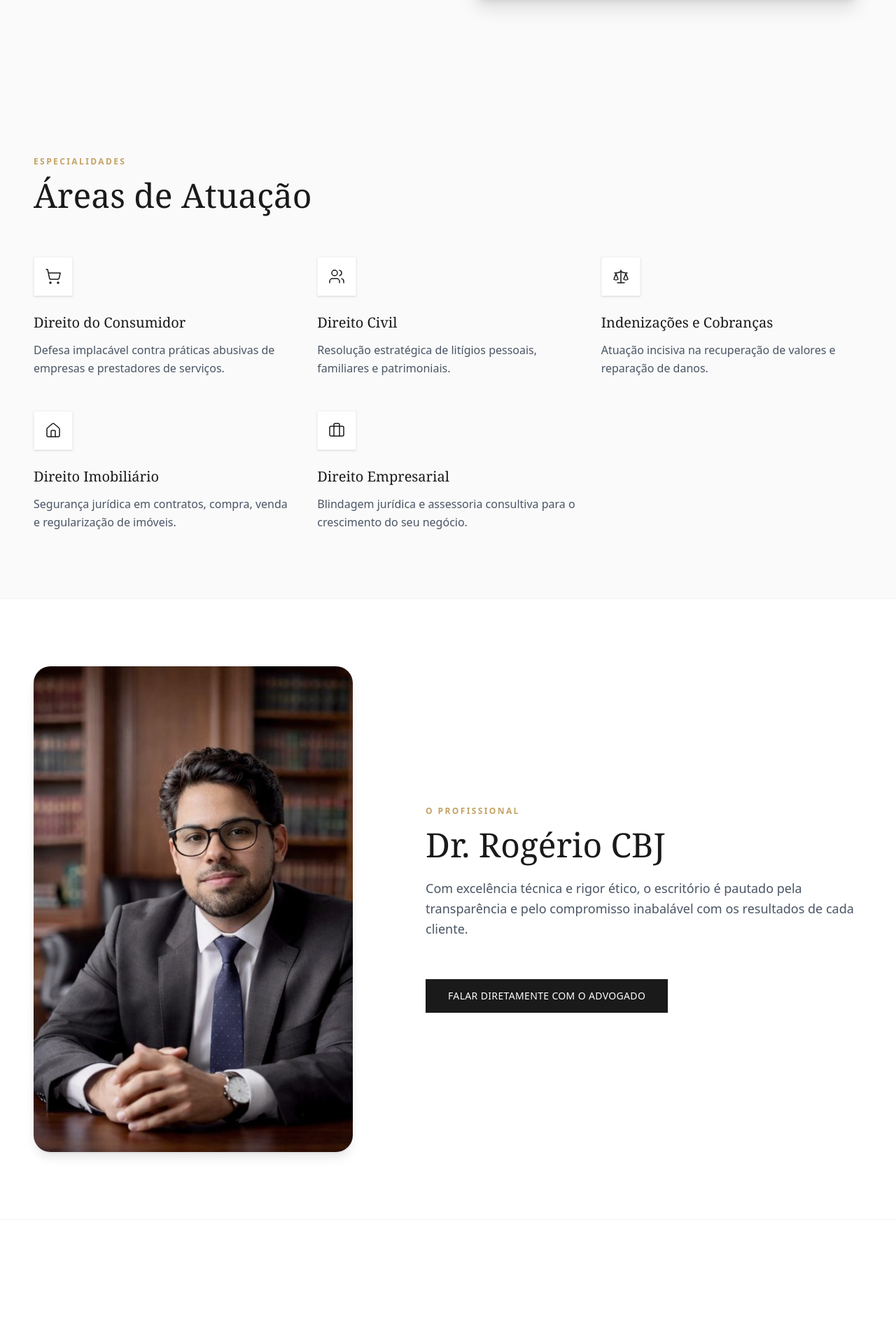
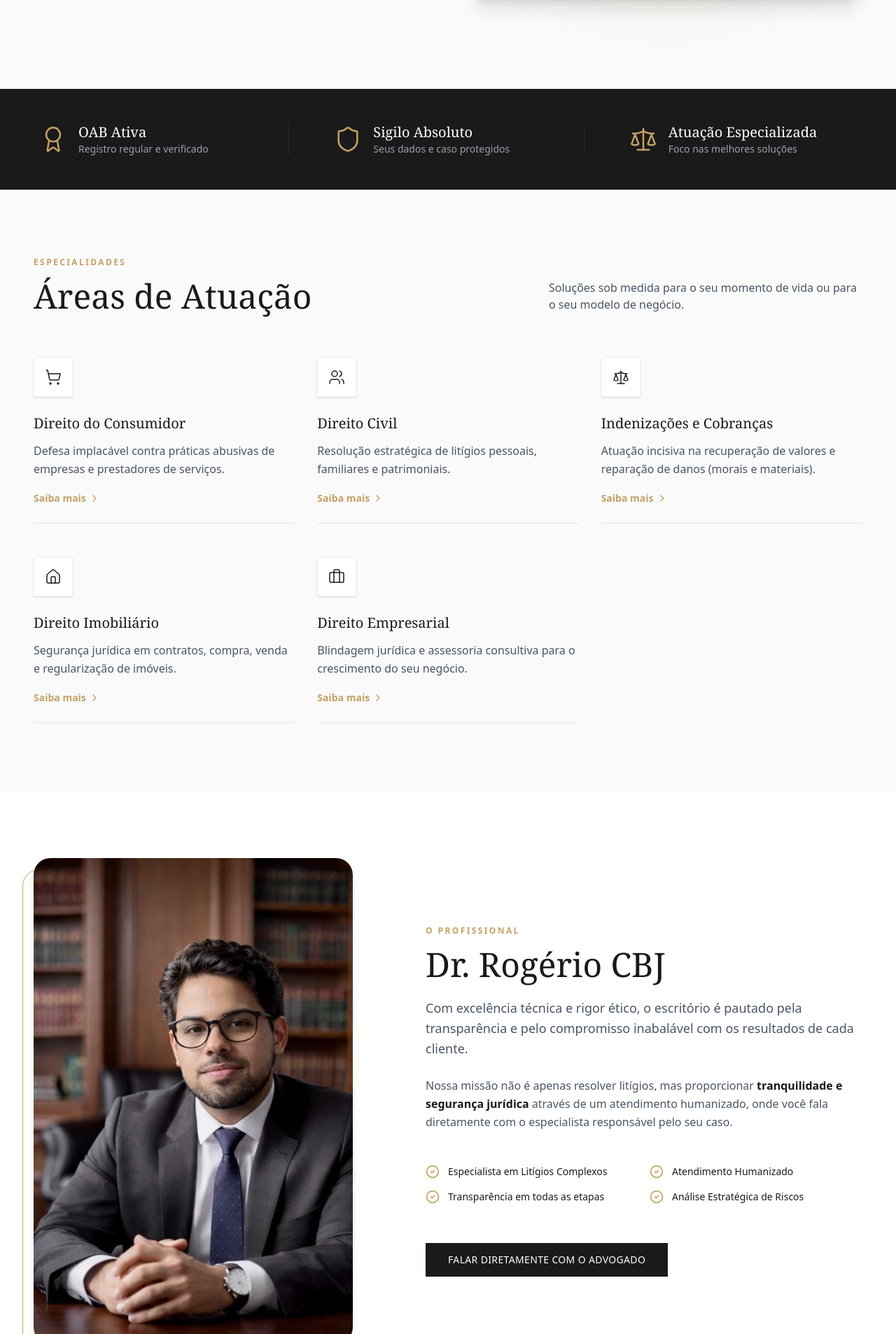
Before and after one commit to RogerioJunior1/landing-pages-advocacia, a React (Vite) app: page / in a window 1280 px wide. Shown: the part 894-2800 px from the top of the page at 70% size. Before the commit the page ends 2637 px from the top, so only its background shows below. Built offline with nearby package versions, Linux system fonts and the light colour scheme.

Commit message:
Update Home.jsx

```diff
--- a/src/components/Home.jsx
+++ b/src/components/Home.jsx
@@ -3,11 +3,16 @@ import {
   Phone,
   MessageCircle,
   Scale,
+  Shield,
+  Award,
   Users,
   ShoppingCart,
   Home as HomeIcon,
   Briefcase,
+  ChevronRight,
+  CheckCircle2,
 } from 'lucide-react'
+import { Link } from 'react-router-dom'
 
 import balanceImage from '../assets/2n8lhMswimEV.png'
 import lawyerImage from '../assets/juninho.jpeg'
@@ -27,26 +32,31 @@ const areas = [
     title: 'Direito do Consumidor',
     desc: 'Defesa implacável contra práticas abusivas de empresas e prestadores de serviços.',
     icon: ShoppingCart,
+    link: '/direito-consumidor',
   },
   {
     title: 'Direito Civil',
     desc: 'Resolução estratégica de litígios pessoais, familiares e patrimoniais.',
     icon: Users,
+    link: '/direito-civil',
   },
   {
     title: 'Indenizações e Cobranças',
-    desc: 'Atuação incisiva na recuperação de valores e reparação de danos.',
+    desc: 'Atuação incisiva na recuperação de valores e reparação de danos (morais e materiais).',
     icon: Scale,
+    link: '/indenizacoes-cobrancas',
   },
   {
     title: 'Direito Imobiliário',
     desc: 'Segurança jurídica em contratos, compra, venda e regularização de imóveis.',
     icon: HomeIcon,
+    link: '/direito-imobiliario',
   },
   {
     title: 'Direito Empresarial',
     desc: 'Blindagem jurídica e assessoria consultiva para o crescimento do seu negócio.',
     icon: Briefcase,
+    link: '/direito-empresarial',
   },
 ]
 
@@ -84,7 +94,6 @@ const Home = () => {
               <Phone className="mr-2 h-4 w-4 text-[#C4A265]" />
               {CONTACT.displayPhone}
             </a>
-
             <Button
               onClick={openWA}
               className="rounded-none bg-[#1A1A1A] px-6 py-5 font-medium tracking-wide text-white transition-all hover:bg-[#333333]"
@@ -99,6 +108,13 @@ const Home = () => {
         <section className="relative mx-auto max-w-7xl px-6 pb-24 pt-12 lg:px-12 lg:pb-32 lg:pt-24">
           <div className="grid items-center gap-16 lg:grid-cols-12">
             <div className="z-10 space-y-8 lg:col-span-6">
+              <div className="inline-flex items-center space-x-2 rounded-full border border-[#C4A265]/30 bg-[#C4A265]/5 px-4 py-2">
+                <span className="h-2 w-2 animate-pulse rounded-full bg-[#C4A265]"></span>
+                <span className="text-xs font-semibold uppercase tracking-wider text-[#C4A265]">
+                  Atendimento Personalizado
+                </span>
+              </div>
+
               <h1 className="text-5xl leading-[1.1] tracking-tight text-[#1A1A1A] font-serif lg:text-7xl">
                 Defesa sólida <br />
                 <span className="italic text-[#C4A265]">
@@ -123,13 +139,52 @@ const Home = () => {
             </div>
 
             <div className="relative lg:col-span-6">
+              <div className="absolute -inset-4 rounded-full bg-[#C4A265] opacity-10 blur-2xl"></div>
               <div className="relative aspect-[4/5] overflow-hidden rounded-3xl shadow-xl">
                 <img
                   src={lawyerImage}
                   alt="Dr. Rogério CBJ"
                   className="h-full w-full scale-105 object-cover object-top transition-transform duration-1000 hover:scale-100"
                 />
-                <div className="absolute inset-0 bg-gradient-to-t from-[#FAFAFA] via-transparent to-transparent opacity-80" />
+                <div className="absolute inset-0 bg-gradient-to-t from-[#FAFAFA] via-transparent to-transparent opacity-80"></div>
+              </div>
+            </div>
+          </div>
+        </section>
+
+        <section className="bg-[#1A1A1A] px-6 py-12">
+          <div className="mx-auto grid max-w-7xl grid-cols-1 gap-8 divide-y divide-gray-800 md:grid-cols-3 md:divide-x md:divide-y-0">
+            <div className="flex items-center space-x-4 md:px-8">
+              <Award className="h-10 w-10 text-[#C4A265] stroke-[1.5]" />
+              <div>
+                <h4 className="text-xl text-white font-serif">OAB Ativa</h4>
+                <p className="text-sm text-gray-400">
+                  Registro regular e verificado
+                </p>
+              </div>
+            </div>
+
+            <div className="flex items-center space-x-4 pt-8 md:px-8 md:pt-0">
+              <Shield className="h-10 w-10 text-[#C4A265] stroke-[1.5]" />
+              <div>
+                <h4 className="text-xl text-white font-serif">
+                  Sigilo Absoluto
+                </h4>
+                <p className="text-sm text-gray-400">
+                  Seus dados e caso protegidos
+                </p>
+              </div>
+            </div>
+
+            <div className="flex items-center space-x-4 pt-8 md:px-8 md:pt-0">
+              <Scale className="h-10 w-10 text-[#C4A265] stroke-[1.5]" />
+              <div>
+                <h4 className="text-xl text-white font-serif">
+                  Atuação Especializada
+                </h4>
+                <p className="text-sm text-gray-400">
+                  Foco nas melhores soluções
+                </p>
               </div>
             </div>
           </div>
@@ -145,14 +200,18 @@ const Home = () => {
                 Áreas de Atuação
               </h3>
             </div>
+            <p className="max-w-md text-gray-600">
+              Soluções sob medida para o seu momento de vida ou para o seu
+              modelo de negócio.
+            </p>
           </div>
 
           <div className="grid gap-x-8 gap-y-12 md:grid-cols-2 lg:grid-cols-3">
-            {areas.map((area) => {
+            {areas.map((area, idx) => {
               const Icon = area.icon
 
               return (
-                <div key={area.title} className="group cursor-pointer">
+                <div key={idx} className="group cursor-pointer">
                   <div className="mb-6 flex h-14 w-14 items-center justify-center rounded-none border border-gray-100 bg-white shadow-sm transition-colors duration-500 group-hover:bg-[#C4A265]">
                     <Icon
                       className="h-6 w-6 text-[#1A1A1A] transition-colors group-hover:text-white"
@@ -164,7 +223,18 @@ const Home = () => {
                     {area.title}
                   </h4>
 
-                  <p className="leading-relaxed text-gray-600">{area.desc}</p>
+                  <p className="mb-4 leading-relaxed text-gray-600">
+                    {area.desc}
+                  </p>
+
+                  <Link
+                    to={area.link}
+                    className="inline-flex items-center text-sm font-semibold text-[#C4A265] transition-colors hover:text-[#1A1A1A]"
+                  >
+                    Saiba mais <ChevronRight className="ml-1 h-4 w-4" />
+                  </Link>
+
+                  <div className="mt-6 h-px w-full bg-gray-200 transition-colors duration-500 group-hover:bg-[#C4A265]"></div>
                 </div>
               )
             })}
@@ -175,6 +245,7 @@ const Home = () => {
           <div className="mx-auto max-w-7xl px-6 lg:px-12">
             <div className="grid items-center gap-16 lg:grid-cols-12">
               <div className="relative lg:col-span-5">
+                <div className="absolute top-4 -left-4 z-0 hidden h-full w-full rounded-3xl border border-[#C4A265] md:block"></div>
                 <img
                   src={lawyerImage}
                   alt="Dr. Rogério"
@@ -195,7 +266,33 @@ const Home = () => {
                     pela transparência e pelo compromisso inabalável com os
                     resultados de cada cliente.
                   </p>
+                  <p className="leading-relaxed text-gray-600">
+                    Nossa missão não é apenas resolver litígios, mas
+                    proporcionar{' '}
+                    <strong className="font-semibold text-[#1A1A1A]">
+                      tranquilidade e segurança jurídica
+                    </strong>{' '}
+                    através de um atendimento humanizado, onde você fala
+                    diretamente com o especialista responsável pelo seu caso.
+                  </p>
                 </div>
+
+                <ul className="grid gap-4 pt-4 sm:grid-cols-2">
+                  {[
+                    'Especialista em Litígios Complexos',
+                    'Atendimento Humanizado',
+                    'Transparência em todas as etapas',
+                    'Análise Estratégica de Riscos',
+                  ].map((item, i) => (
+                    <li
+                      key={i}
+                      className="flex items-center space-x-3 text-sm font-medium text-[#1A1A1A]"
+                    >
+                      <CheckCircle2 className="h-5 w-5 text-[#C4A265]" />
+                      <span>{item}</span>
+                    </li>
+                  ))}
+                </ul>
 
                 <div className="pt-6">
                   <Button
@@ -209,7 +306,72 @@ const Home = () => {
             </div>
           </div>
         </section>
+
+        <section className="relative overflow-hidden bg-[#1A1A1A] px-6 py-32 text-center">
+          <div className="absolute inset-0 bg-[url('https://www.transparenttextures.com/patterns/stardust.png')] opacity-[0.03]"></div>
+
+          <div className="relative z-10 mx-auto flex max-w-3xl flex-col items-center space-y-8">
+            <img
+              src={balanceImage}
+              alt="Brasão Advocacia"
+              className="h-24 w-24 object-contain opacity-90 drop-shadow-lg"
+            />
+
+            <h2 className="text-4xl tracking-tight text-white font-serif md:text-6xl">
+              A justiça ao seu alcance.
+            </h2>
+
+            <p className="text-xl font-light text-gray-400">
+              Não adie a resolução do seu problema. Agende uma consultoria para
+              avaliarmos o seu cenário jurídico.
+            </p>
+
+            <div className="pt-8">
+              <Button
+                onClick={openWA}
+                className="rounded-none bg-[#C4A265] px-10 py-7 text-base font-semibold text-white transition-all hover:bg-white hover:text-[#1A1A1A]"
+              >
+                Iniciar Atendimento no WhatsApp
+              </Button>
+            </div>
+          </div>
+        </section>
       </main>
+
+      <footer className="border-t border-[#1A1A1A] bg-[#0A0A0A] py-16 text-gray-400">
+        <div className="mx-auto flex max-w-7xl flex-col items-center justify-between gap-8 px-6 md:flex-row lg:px-12">
+          <div className="flex items-center space-x-3">
+            <h3 className="text-2xl text-white font-serif">Rogério CBJ</h3>
+          </div>
+
+          <div className="flex items-center space-x-6 text-sm">
+            <a
+              href={WA_URL}
+              target="_blank"
+              rel="noreferrer"
+              className="transition-colors hover:text-[#C4A265]"
+            >
+              WhatsApp
+            </a>
+            <a
+              href={`tel:+${CONTACT.phone}`}
+              className="transition-colors hover:text-[#C4A265]"
+            >
+              Telefone
+            </a>
+            <span className="text-gray-600">|</span>
+            <span className="text-gray-500">OAB Ativa</span>
+          </div>
+        </div>
+
+        <div className="mx-auto mt-12 flex max-w-7xl flex-col justify-between px-6 text-center text-xs text-gray-600 md:flex-row md:text-left lg:px-12">
+          <p>
+            &copy; {new Date().getFullYear()} Rogério CBJ Advocacia. Todos os
+            direitos reservados.
+          </p>
+          <p className="mt-2 md:mt-0">Desenvolvido com excelência.</p>
+        </div>
+      </footer>
     </div>
   )
 }
```
